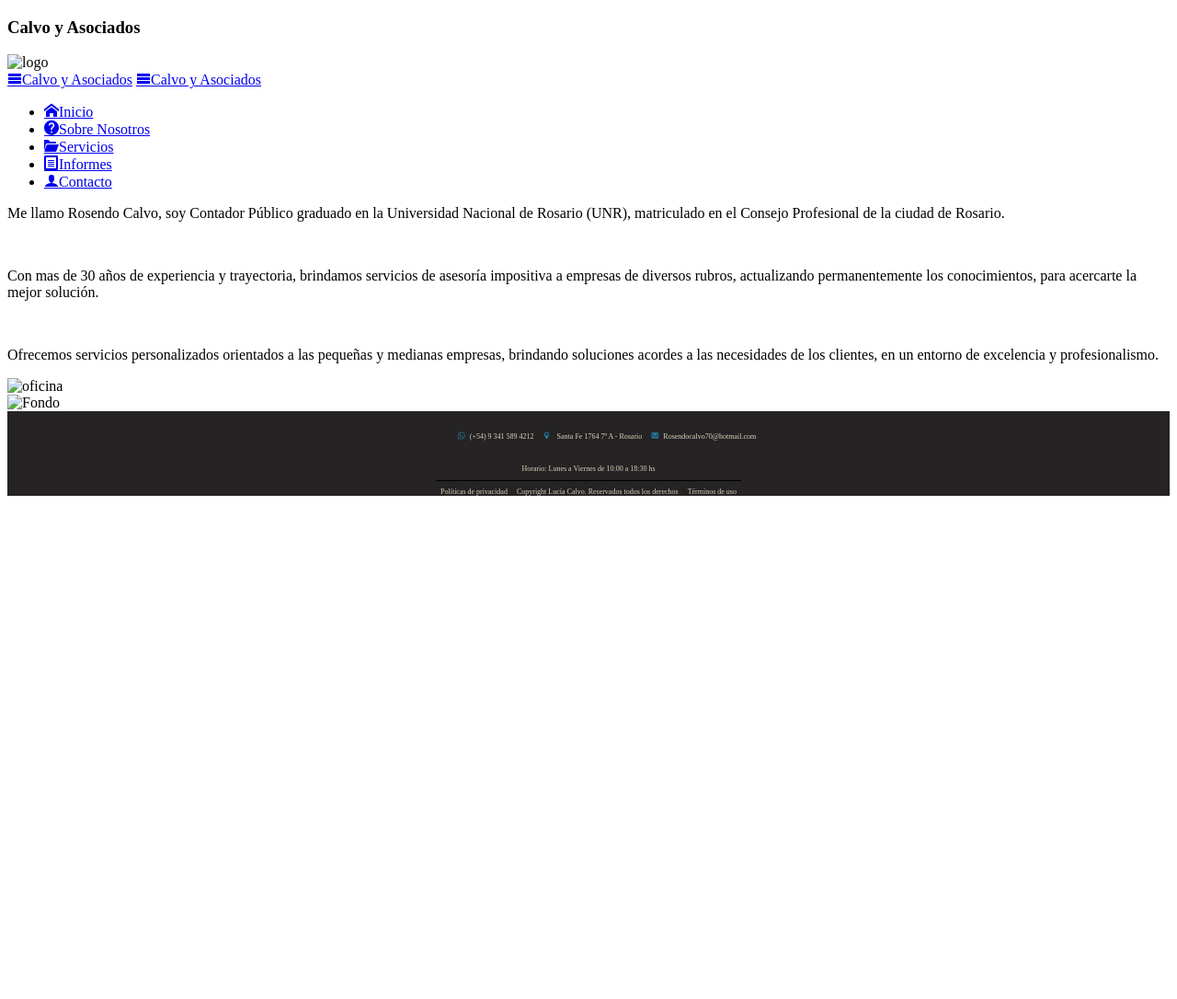
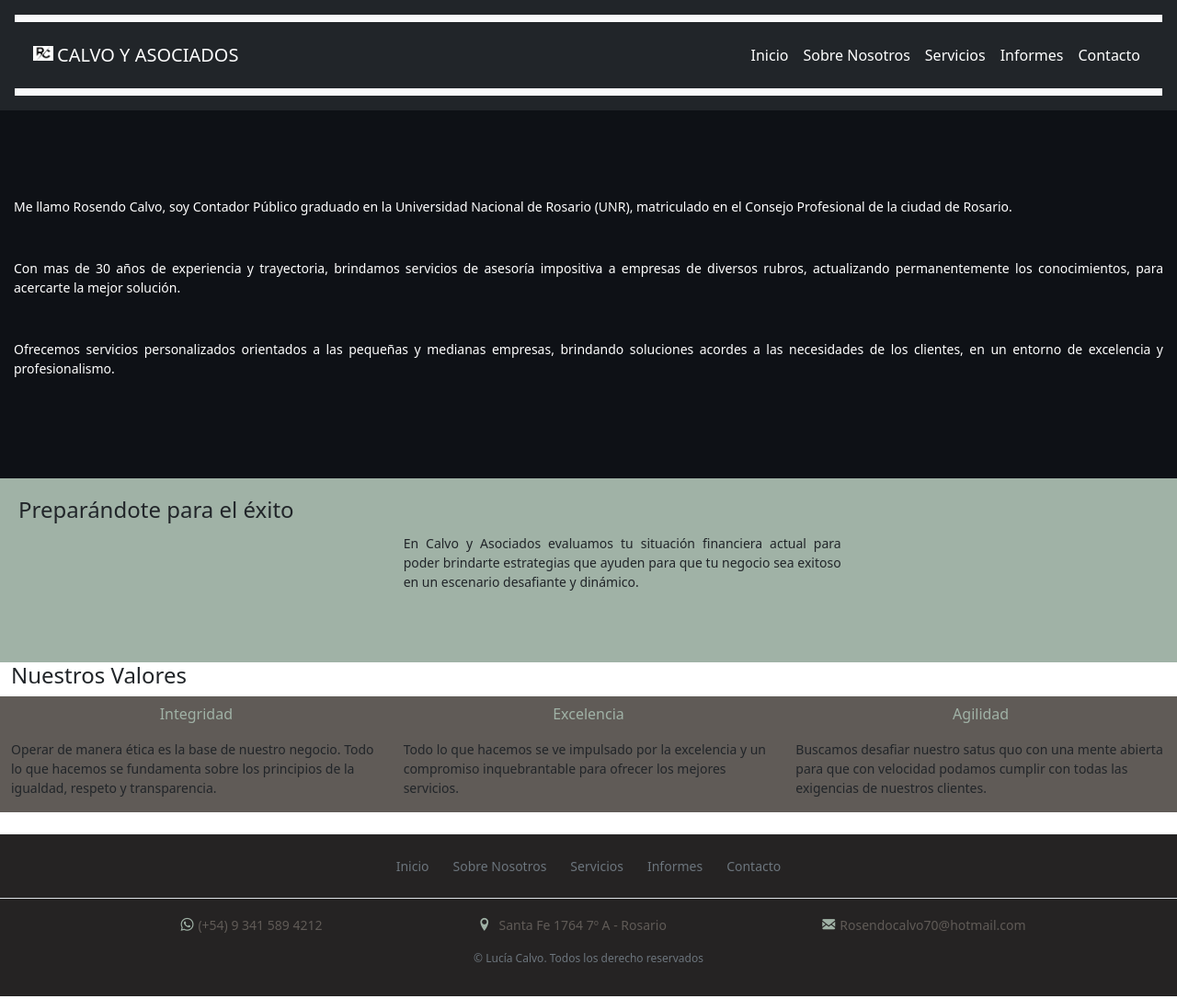
Before and after one commit to Lucia-Calvo/coder-house-proyecto, a plain HTML site: page pages/sobre-nosotros.html in a window 1280 px wide. Shown: the whole page at 92% size. Before the commit the page ends 800 px from the top, so only its background shows below. Drawn offline with nearby package versions, Linux system fonts and the light colour scheme; files that its build step writes are made by us from their sources; files whose address does not match are found by name; a web font is replaced by a local one.

Commit message:
Termine estructura y estilos de sobre-nosotros.html

```diff
--- a/estilo.css
+++ b/estilo.css
@@ -109,3 +109,55 @@
     font-size: 12px;
     color: #605b57;
 }
+
+.sobre-nosotros-section-1{
+    background-color: #0E1116;
+    width: 100vw;
+    height: 400px;
+    display: flex;
+    flex-direction: column;
+    justify-content: center;
+}
+
+.sobre-nosotros-section-1 p{
+    padding: 15px;
+    color: white;
+    font-size: 14px;
+    text-align: justify;
+}
+
+.sobre-nosotros-section-2{
+    background-color: #A0B2A6;
+    width: 100vw;
+    height: 200px;
+}
+
+.sobre-nosotros-section-2 h4{
+    padding: 20px;
+}
+
+.sobre-nosotros-section-2 p{
+    position: relative;
+    top: 60px;
+    width: 500px;
+    font-size: 14px;
+    text-align: justify;
+}
+
+.sobre-nosotros-section-3 article{
+    display: flex;
+    flex-direction: column;
+    justify-content: center;
+    align-items: center;
+    background-color: #605B57;
+}
+
+.sobre-nosotros-section-3 article p{
+    font-size: 14px;
+}
+
+.sobre-nosotros-section-3 article h5{
+    color: #A0B2A6;
+    font-size: 16px;
+    padding: 10px;
+}
--- a/pages/sobre-nosotros.html
+++ b/pages/sobre-nosotros.html
@@ -4,61 +4,88 @@
     <meta charset="UTF-8">
     <meta http-equiv="X-UA-Compatible" content="IE=edge">
     <meta name="viewport" content="width=device-width, initial-scale=1.0">
-    <link rel="stylesheet" href="../style.css">
+    <link href="https://cdn.jsdelivr.net/npm/bootstrap@5.2.0/dist/css/bootstrap.min.css" rel="stylesheet" integrity="sha384-gH2yIJqKdNHPEq0n4Mqa/HGKIhSkIHeL5AyhkYV8i59U5AR6csBvApHHNl/vI1Bx" crossorigin="anonymous">
+    <script src="https://cdn.jsdelivr.net/npm/bootstrap@5.2.0/dist/js/bootstrap.bundle.min.js" integrity="sha384-A3rJD856KowSb7dwlZdYEkO39Gagi7vIsF0jrRAoQmDKKtQBHUuLZ9AsSv4jD4Xa" crossorigin="anonymous"></script>
+    <link rel="stylesheet" href="/estilo.css">
     <link rel="stylesheet" href="fonts.css">
     <link rel="preconnect" href="https://fonts.googleapis.com">
     <link rel="preconnect" href="https://fonts.gstatic.com" crossorigin>
     <link href="https://fonts.googleapis.com/css2?family=Lexend+Zetta:wght@400;900&family=Nunito+Sans&family=Rokkitt:wght@200&display=swap" rel="stylesheet">
     <title>Consultora Calvo y asociados</title>
-    <link rel="shortcut icon" href="./imagenes/Logo.png">
+    <link rel="shortcut icon" href="../imagenes/Logo.png">
 </head>
+
 <body>
-    <div id="grid"></div>
-    <header class="header">
-        <h3 class="header__h3">Calvo y Asociados</h3>
-        <img src="./imagenes/Logo.png" alt="logo" class="logo">
-        <nav id="navigation">
-            <div class="control-menu">
-                <a href="#navigation" class="open"><span class="icon-menu"></span>Calvo y Asociados</a>
-                <a href="#" class="close"><span class="icon-menu"></span>Calvo y Asociados</a>
+
+    <header class="text-bg-dark p-3">
+      <nav class="navbar navbar-expand-lg bg-light">
+        <div class="container-fluid text-bg-dark p-3">
+          <a class="navbar-brand text-white bg-dark" href="./index.html">
+            <img src="../imagenes/Logo.png" alt="logo" width="30" height="24" class="d-inline-block align-text-top p-1">CALVO Y ASOCIADOS
+          </a>
+          <button class="navbar-toggler" type="button" data-bs-toggle="collapse" data-bs-target="#navbarNavAltMarkup" aria-controls="navbarNavAltMarkup" aria-expanded="false" aria-label="Toggle navigation">
+            <span class="navbar-toggler-icon"></span>
+          </button>
+          <div class="collapse navbar-collapse justify-content-end" id="navbarNavAltMarkup">
+            <div class="navbar-nav">
+              <a class="nav-link text-white bg-dark" href="../index.html">Inicio</a>
+              <a class="nav-link text-white bg-dark" href="./sobre-nosotros.html">Sobre Nosotros</a>
+              <a class="nav-link text-white bg-dark" href="./servicios.html">Servicios</a>
+              <a class="nav-link text-white bg-dark" href="./informes.html">Informes</a>
+              <a class="nav-link text-white bg-dark" href="./contacto.html">Contacto</a>
             </div>
-            <ul class="nav-items">
-                <li><a href="./index.html"><span class="icon-home"></span>Inicio</a></li>
-                <li><a href="./pages/sobre-nosotros.html"><span class="icon-question"></span>Sobre Nosotros</a></li>
-                <li><a href="./pages/servicios.html"><span class="icon-folder-open"></span>Servicios</a></li>
-                <li><a href="./pages/informes.html"><span class="icon-file-text"></span>Informes</a></li>
-                <li><a href="./pages/contacto.html"><span class="icon-user"></span>Contacto</a></li>
-            </ul>
+          </div>
+        </div>
       </nav>
     </header>
-    <main>
-        <section class="section-1">
-         <div class="section-1-sobre-nosotros__text">
-              <p>Me llamo Rosendo Calvo, soy Contador Público graduado en la Universidad Nacional de Rosario (UNR), matriculado en el Consejo Profesional de la ciudad de Rosario.</p>
-            <br>
-              <p>Con mas de 30 años de experiencia y trayectoria, brindamos servicios de asesoría impositiva a empresas de diversos rubros, actualizando permanentemente los conocimientos, para acercarte la mejor solución.</p>
-            <br>
-              <p>Ofrecemos servicios personalizados orientados a las pequeñas y medianas empresas, brindando soluciones acordes a las necesidades de los clientes, en un entorno de excelencia y profesionalismo.</p>
-            <div class="section-1__img">
-              <img src="../imagenes/towfiqu-barbhuiya-nApaSgkzaxg-unsplash.jpg" alt="oficina" height="350px">
+
+    <main class="container-fluid">
+        <section class="row sobre-nosotros-section-1">
+              <p class="col-12 col-md-12 col-xl-12">Me llamo Rosendo Calvo, soy Contador Público graduado en la Universidad Nacional de Rosario (UNR), matriculado en el Consejo Profesional de la ciudad de Rosario.</p>
+              <p class="col-12 col-md-12 col-xl-12">Con mas de 30 años de experiencia y trayectoria, brindamos servicios de asesoría impositiva a empresas de diversos rubros, actualizando permanentemente los conocimientos, para acercarte la mejor solución.</p>
+              <p class="col-12 col-md-12 col-xl-12">Ofrecemos servicios personalizados orientados a las pequeñas y medianas empresas, brindando soluciones acordes a las necesidades de los clientes, en un entorno de excelencia y profesionalismo.</p>
+         </section>
+         <section class="row sobre-nosotros-section-2">
+            <h4 class="col-8 col-md-6 col-xl-4">Preparándote para el éxito</h4>
+            <p class="col-12 col-md-12 col-xl-12">En Calvo y Asociados evaluamos tu situación financiera actual para poder brindarte estrategias que ayuden para que tu negocio sea exitoso en un escenario desafiante y dinámico.</p>
+         </section>
+         <div class="sobre-nosotros-section-3">
+            <div class="row">
+              <h4 class="col-12 col-md-12 col-xl-12">Nuestros Valores</h4>
             </div>
+            <section class="row">
+                <article class="col-12 col-md-4 col-xl-4">
+                   <h5>Integridad</h5>
+                   <p>Operar de manera ética es la base de nuestro negocio. Todo lo que hacemos se fundamenta sobre los principios de la igualdad, respeto y transparencia.</p>
+                </article>
+                <article class="col-12 col-md-4 col-xl-4">
+                   <h5>Excelencia</h5>
+                   <p>Todo lo que hacemos se ve impulsado por la excelencia y un compromiso inquebrantable para ofrecer los mejores servicios.</p>
+                </article>
+                <article class="col-12 col-md-4 col-xl-4">
+                   <h5>Agilidad</h5>
+                   <p>Buscamos desafiar nuestro satus quo con una mente abierta para que con velocidad podamos cumplir con todas las exigencias de nuestros clientes.</p>
+                </article>
+            </section>
         </div>
-            <img src="../imagenes/marcel-strauss-lRIMRLE9SOk-unsplash.jpg" alt="Fondo" height="800px">
-         </section>
      </main>
-    <footer class="footer">
+
+     <footer class="py-3 my-4 footer">
+        <ul class="nav justify-content-center border-bottom pb-3 mb-3 footer__list">
+          <li class="nav-item"><a href="../index.html" class="nav-link px-2 text-muted">Inicio</a></li>
+          <li class="nav-item"><a href="./sobre-nosotros.html" class="nav-link px-2 text-muted">Sobre Nosotros</a></li>
+          <li class="nav-item"><a href="./servicios.html" class="nav-link px-2 text-muted">Servicios</a></li>
+          <li class="nav-item"><a href="./informes.html" class="nav-link px-2 text-muted">Informes</a></li>
+          <li class="nav-item"><a href="./contacto.html" class="nav-link px-2 text-muted">Contacto</a></li>
+        </ul>
         <ul class="footer__list">
                   <li><a href="https://api.whatsapp.com/send?phone=5493415894212" target="blank"><span class="icon-whatsapp"></span>(+54) 9 341 589 4212</a></li>
                   <li><a href="https://www.google.com/maps/place/Sta+Fe+1764,+S2000+AUB,+Santa+Fe/@-32.9433365,-60.6469886,17z/data=!3m1!4b1!4m5!3m4!1s0x95b7ab3e65fbc1cf:0x5887b8719b9945ed!8m2!3d-32.9433365!4d-60.6469886" target="_blank"><span class="icon-location"></span> Santa Fe 1764 7º A - Rosario</a></li>
                   <li><a href="mailto:rosendocalvo70@hotmail.com"><span class="icon-envelope"></span>Rosendocalvo70@hotmail.com</a></li>
               </ul>
-        <p>Horario: Lunes a Viernes de 10:00 a 18:30 hs</p>
-        <div class="footer__container">
-            <p>Políticas de privacidad</p>
-            <p>Copyright Lucía Calvo. Reservados todos los derechos</p>
-            <p>Términos de uso</p>
-        </div>
+        <p class="text-center text-muted">© Lucía Calvo. Todos los derecho reservados</p>
       </footer>
-    </div>
+
     </body>
+
   </html>
```
Also changed, not shown: inicio.html (+41 -52 lines). Lines whose indentation alone changed are shown as unchanged.
